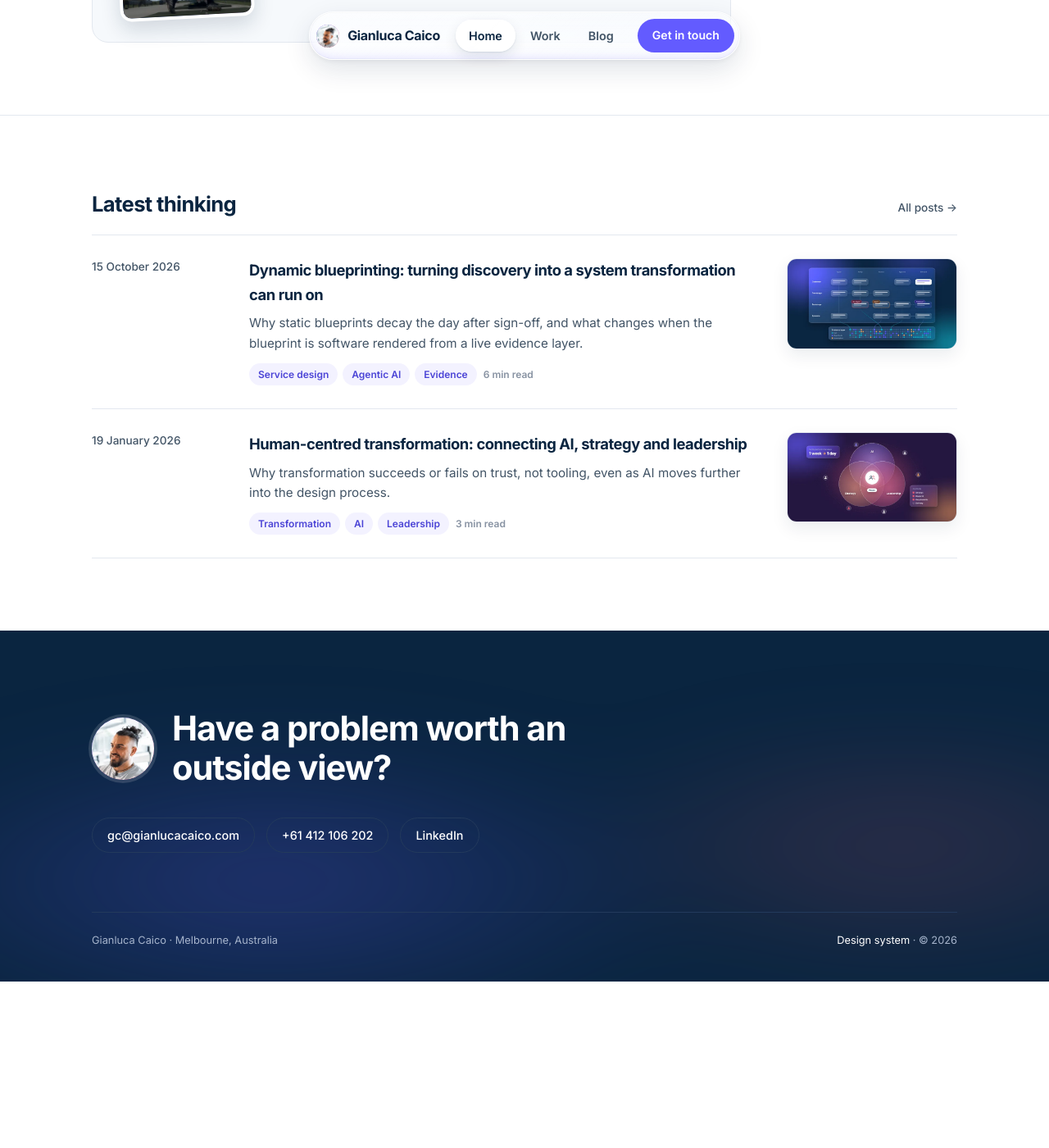
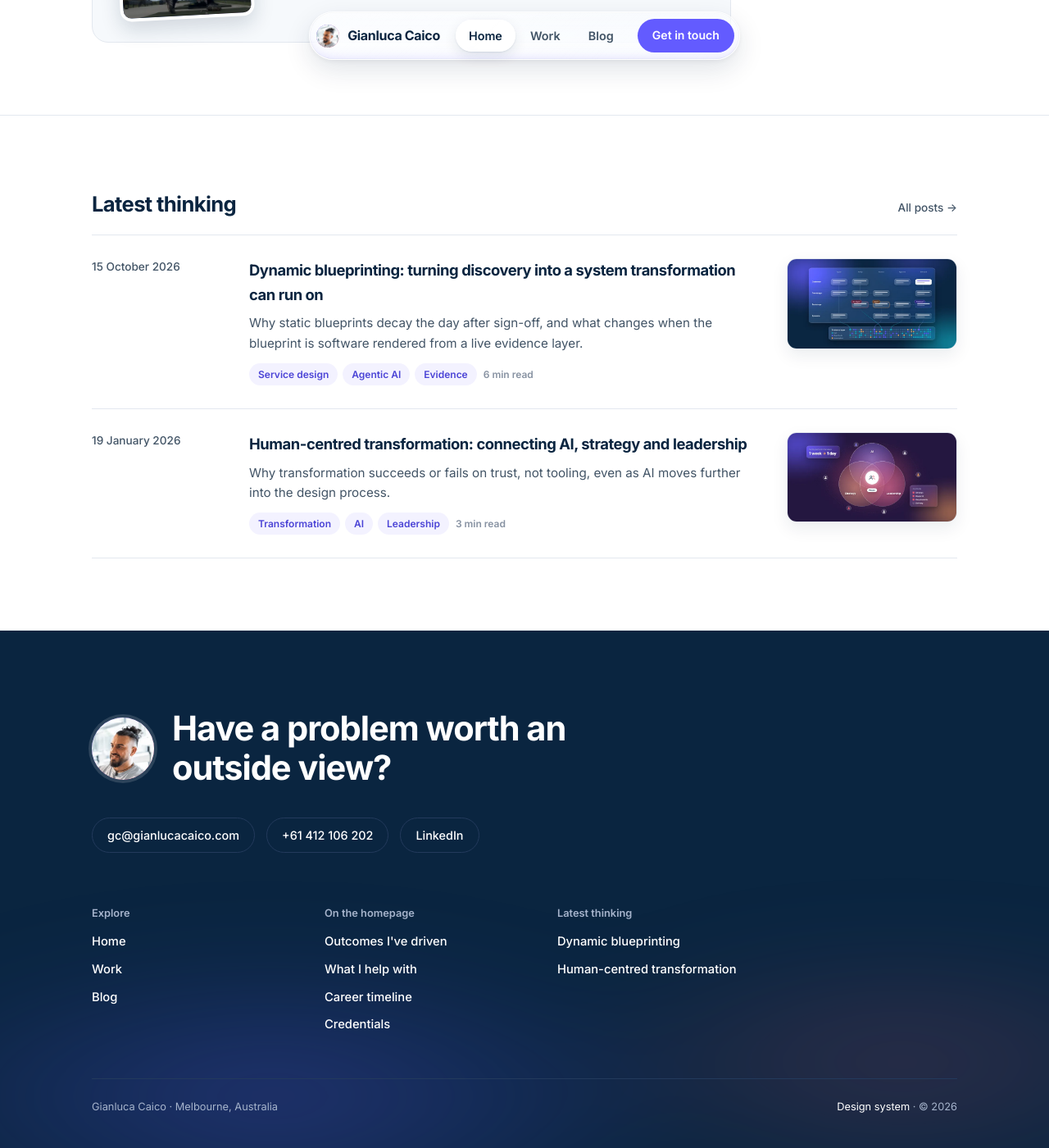
Before and after one commit to gianlucacaico/gianlucacaico.github.io, a Jekyll site: the page built from index.html, in a window 1280 px wide and 1400 px high, scrolled down 8173 px. Shown: the whole window at 82% size. Built offline with Jekyll 4.4.1, drawn with Linux system fonts in a browser that asks for light colours; before the commit the page ends 9370 px from its top, so only the background shows below that.

Commit message:
Add a site map to the footer (#15)
Every footer now carries Explore, On the homepage and Latest thinking links.

Co-Authored-By: Claude Opus 5.5 <noreply@anthropic.com>
Claude-Session: https://claude.ai/code/session_01XoQp4uCUR5tgHLTkvpUygp

```diff
--- a/_includes/footer.html
+++ b/_includes/footer.html
@@ -9,6 +9,20 @@
       <a href="tel:+61412106202">+61 412 106 202</a>
       <a href="https://www.linkedin.com/in/gianlucacaico" target="_blank" rel="noopener">LinkedIn</a>
     </div>
+    <nav class="foot-map" aria-label="Site map">
+      <div>
+        <p>Explore</p>
+        <ul><li><a href="/">Home</a></li><li><a href="/work">Work</a></li><li><a href="/blog/">Blog</a></li></ul>
+      </div>
+      <div>
+        <p>On the homepage</p>
+        <ul><li><a href="/#record">Outcomes I've driven</a></li><li><a href="/#practice">What I help with</a></li><li><a href="/#timeline">Career timeline</a></li><li><a href="/#credentials">Credentials</a></li></ul>
+      </div>
+      <div>
+        <p>Latest thinking</p>
+        <ul>{%- assign recent = site.posts | where_exp: "p", "p.archive != true" %}{% for post in recent limit: 2 %}<li><a href="{{ post.url }}">{{ post.short_title }}</a></li>{% endfor %}</ul>
+      </div>
+    </nav>
     <div class="fine">
       <span>Gianluca Caico &middot; Melbourne, Australia</span>
       <span><a href="/design-system/">Design system</a> &middot; &copy; 2026</span>
--- a/assets/css/site.css
+++ b/assets/css/site.css
@@ -258,6 +258,17 @@
   .fine{margin-top:72px; padding-top:24px; border-top:1px solid var(--border-on-ink); font-size:0.8rem; color:var(--muted-on-ink); display:flex; justify-content:space-between; flex-wrap:wrap; gap:12px;}
   .fine a{display:inline-block; padding:4px 0; margin:-4px 0; color:#fff; text-decoration:none;}
   .fine a:hover, .fine a:focus-visible{text-decoration:underline; text-decoration-color:var(--violet); text-underline-offset:4px;}
+
+  .foot-map{margin-top:64px; display:grid; grid-template-columns:repeat(3, minmax(0, 1fr)); gap:32px; max-width:820px;}
+  .foot-map p{margin:0 0 8px; font-size:0.8rem; font-weight:600; color:var(--muted-on-ink);}
+  .foot-map ul{list-style:none; margin:0; padding:0;}
+  .foot-map a{display:inline-block; padding:5px 0; color:#fff; font-size:0.92rem; font-weight:500; text-decoration:none;}
+  .foot-map a:hover, .foot-map a:focus-visible{text-decoration:underline; text-decoration-color:var(--violet); text-underline-offset:4px;}
+  .foot-map + .fine{margin-top:48px;}
+  @media (max-width:640px){
+    .foot-map{grid-template-columns:1fr 1fr; gap:28px 20px; margin-top:52px;}
+    .foot-map > div:last-child{grid-column:1 / -1;}
+  }
 
   /* ---------- Responsive ---------- */
   @media (max-width:900px){
```
Also changed, not shown: CLAUDE.md (+4 -1 lines).
